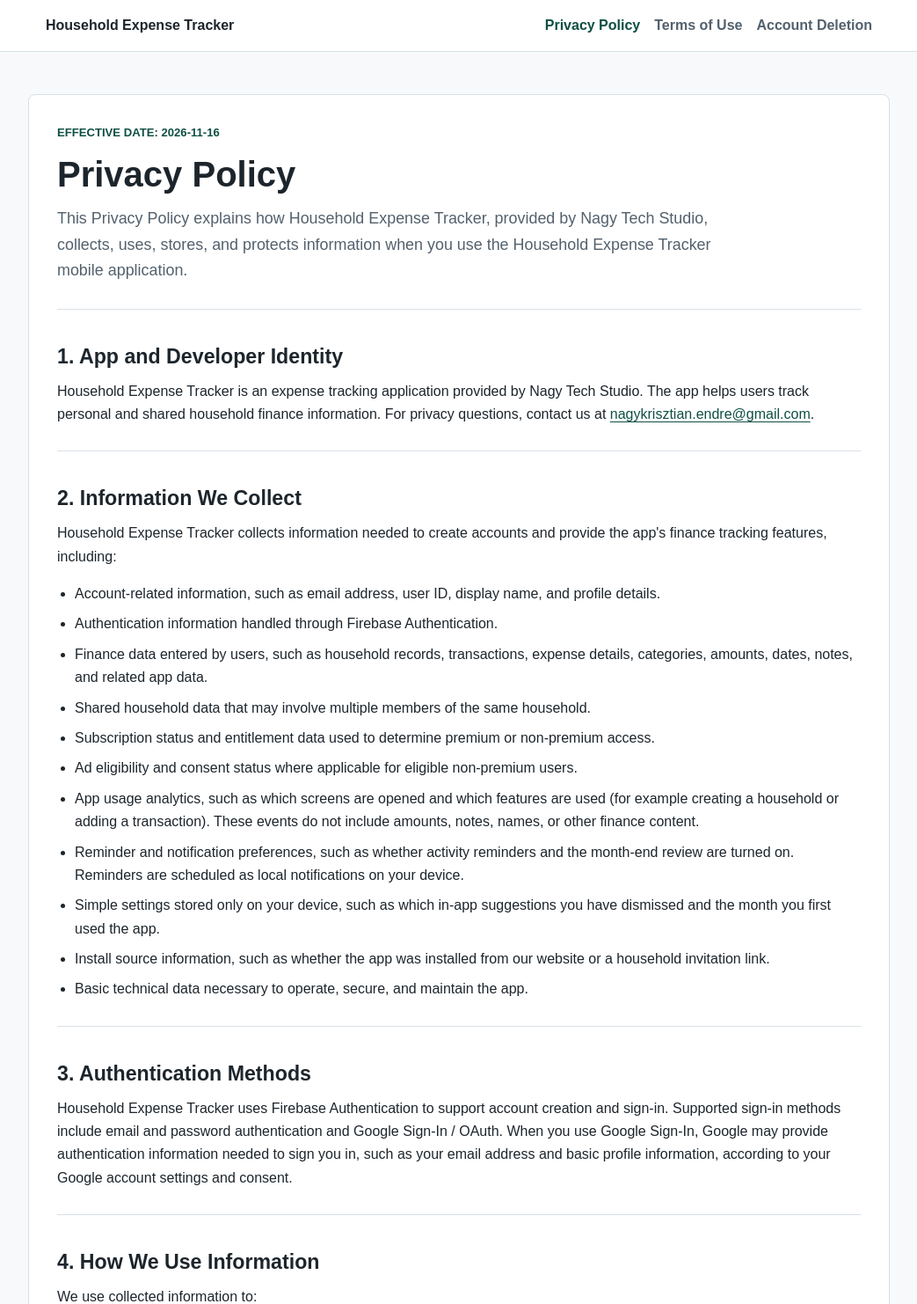
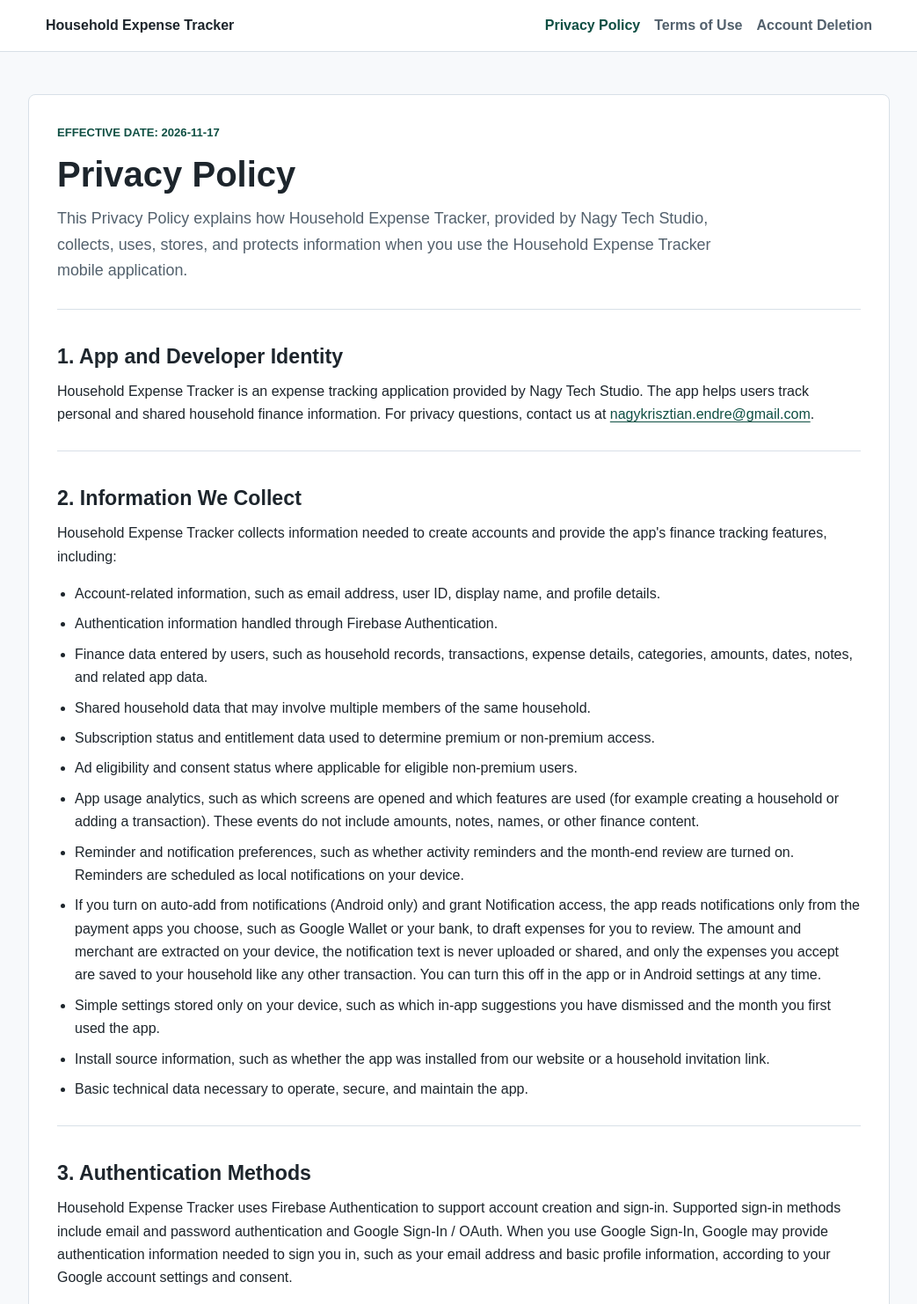
Before and after one commit to nagykrisztianendre/expense-tracker-privacy-policy, a plain HTML site: page privacy-policy.html in a window 1280 px wide. Shown: the top 1482 px of the page at 88% size, without its empty margins (118-1161 px from the left). Drawn offline with Linux system fonts and the light colour scheme.

Commit message:
Add auto-add from notifications to the privacy policy
Co-Authored-By: Claude Opus 5.5 <noreply@anthropic.com>

```diff
--- a/privacy-policy.html
+++ b/privacy-policy.html
@@ -21,7 +21,7 @@
 
   <main class="policy-page">
     <article class="content document">
-      <p class="eyebrow">Effective date: 2026-11-16</p>
+      <p class="eyebrow">Effective date: 2026-11-17</p>
       <h1>Privacy Policy</h1>
       <p class="lead">
         This Privacy Policy explains how Household Expense Tracker, provided by Nagy Tech Studio, collects,
@@ -49,6 +49,7 @@
           <li>Ad eligibility and consent status where applicable for eligible non-premium users.</li>
           <li>App usage analytics, such as which screens are opened and which features are used (for example creating a household or adding a transaction). These events do not include amounts, notes, names, or other finance content.</li>
           <li>Reminder and notification preferences, such as whether activity reminders and the month-end review are turned on. Reminders are scheduled as local notifications on your device.</li>
+          <li>If you turn on auto-add from notifications (Android only) and grant Notification access, the app reads notifications only from the payment apps you choose, such as Google Wallet or your bank, to draft expenses for you to review. The amount and merchant are extracted on your device, the notification text is never uploaded or shared, and only the expenses you accept are saved to your household like any other transaction. You can turn this off in the app or in Android settings at any time.</li>
           <li>Simple settings stored only on your device, such as which in-app suggestions you have dismissed and the month you first used the app.</li>
           <li>Install source information, such as whether the app was installed from our website or a household invitation link.</li>
           <li>Basic technical data necessary to operate, secure, and maintain the app.</li>
```
